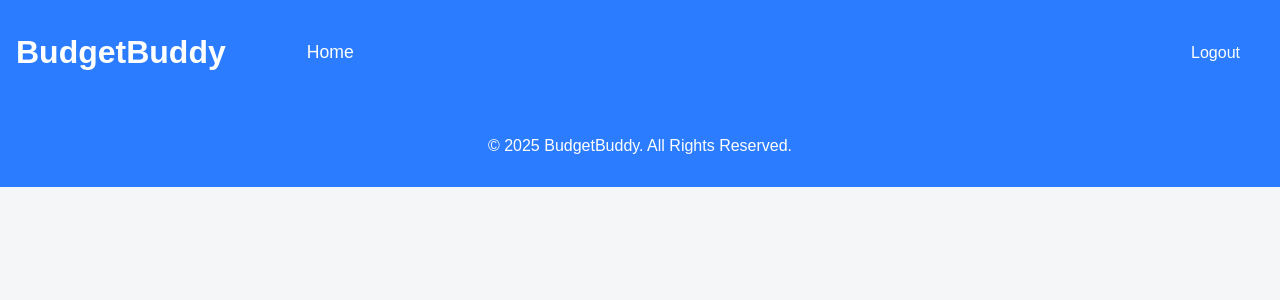
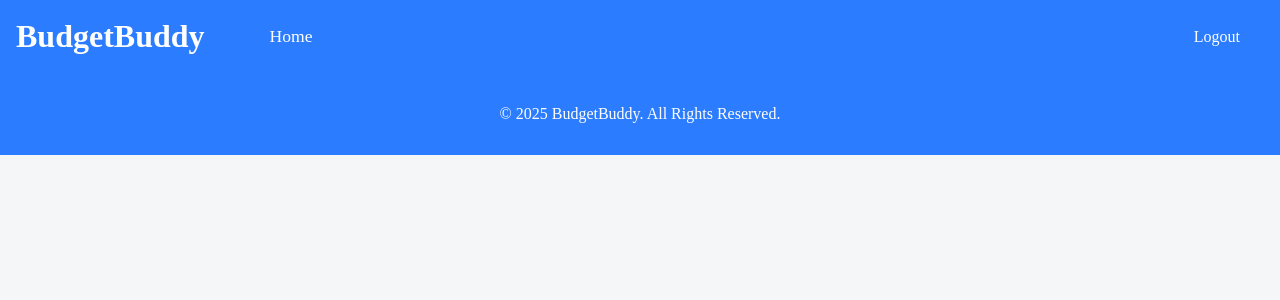
Before and after one commit to T4D0M3K4/FFT, a React app in the folder frontend/: page / in a window 1280 px wide. Shown: the top 300 px of the page. Built offline with nearby package versions, Linux system fonts and the light colour scheme; no server answers; sample sign-in values are in the browser's storage; the HTML template or start-up script is replaced by a standard one.

Commit message:
Commit #15

```diff
--- a/frontend/src/Components/Header/Header.css
+++ b/frontend/src/Components/Header/Header.css
@@ -3,7 +3,7 @@
     flex-direction: row;
     justify-content: space-between;
     align-items: center;
-    width:inherit;
+    /* width:inherit; */
     /* background-color: black; */
 }
 
@@ -14,6 +14,11 @@
     gap: 2rem;
     /* background-color: black; */
     margin-bottom: 0;
+    padding:0;
+}
+
+.navbar>a{
+    padding: 10px;
 }
 
 div>h1{
@@ -25,5 +30,5 @@ div>h1{
 }
 
 #logout-btn:hover{
-    background-color: #1a5ed9;
+    background-color: #d91a1a;
 }
--- a/frontend/src/index.css
+++ b/frontend/src/index.css
@@ -1,5 +1,5 @@
 body {
-    font-family: Arial, sans-serif;
+    font-family: Leelawadee;
     background-color: #f4f6f8;
     margin: 0;
     padding: 0;
@@ -128,7 +128,7 @@ nav ul {
 nav a {
   color: white;
   font-size: 1.1rem;
-  padding: 10px;
+  /* padding: 10px; */
   transition: background 0.3s;
 }
 nav a:hover {
```
